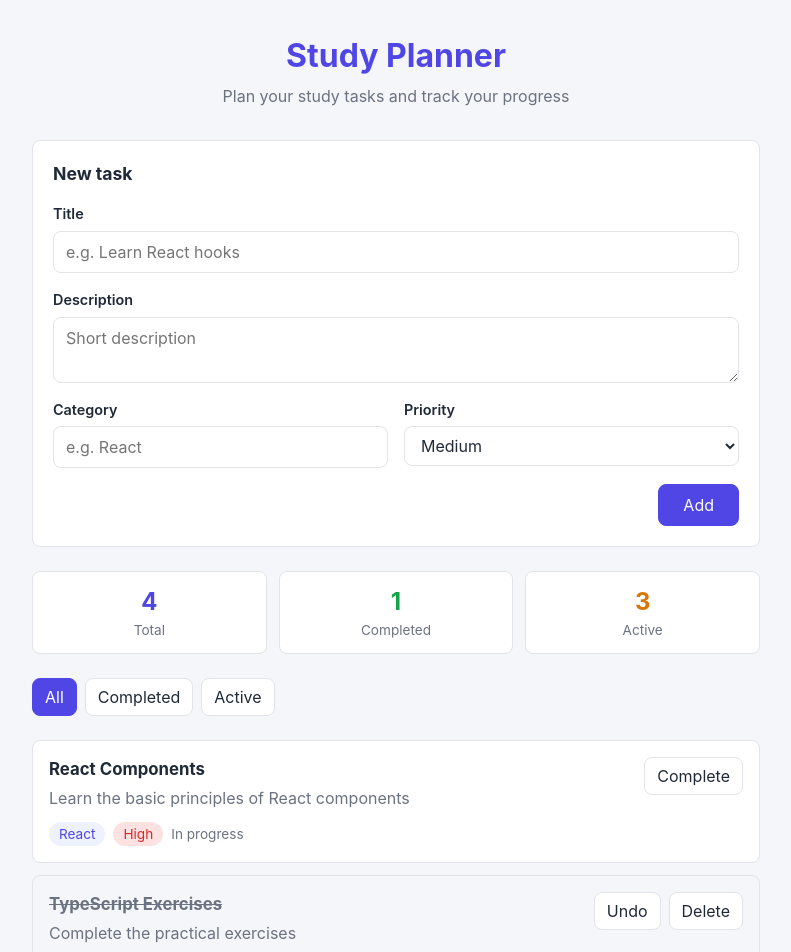
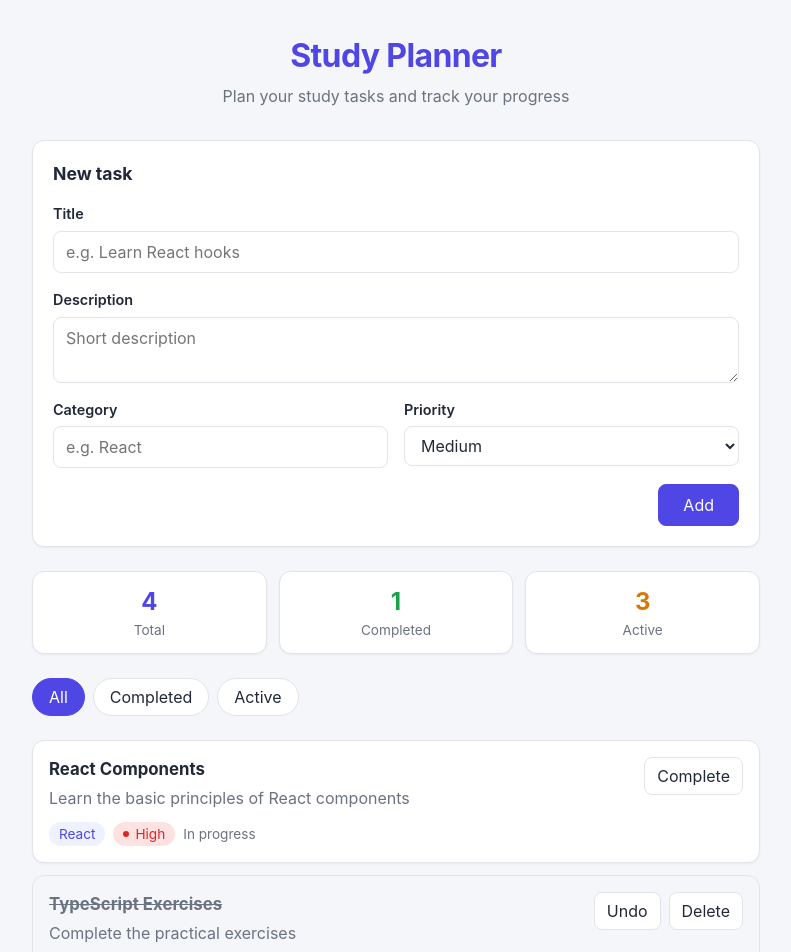
Before and after one commit to oldiix/study-planner, a React (Vite) app: page / in a window 1280 px wide. Shown: the top 952 px of the page, without its empty margins (244-1035 px from the left). Built offline with nearby package versions, Linux system fonts and the light colour scheme.

Commit message:
style(lab-08): polish layout and task styles

```diff
--- a/src/components/Header.scss
+++ b/src/components/Header.scss
@@ -5,6 +5,8 @@
 
   &__title {
     margin: 0;
+    font-size: 2rem;
+    letter-spacing: -0.02em;
     color: $color-primary;
   }
 
--- a/src/components/TaskFilters.scss
+++ b/src/components/TaskFilters.scss
@@ -8,6 +8,8 @@
 
   &__button {
     @include button;
+    padding: 6px 16px;
+    border-radius: 999px;
 
     &--active,
     &--active:hover {
--- a/src/components/TaskForm.scss
+++ b/src/components/TaskForm.scss
@@ -2,13 +2,11 @@
 @use '../styles/mixins' as *;
 
 .task-form {
+  @include card;
   display: flex;
   flex-direction: column;
   gap: 16px;
   padding: 20px;
-  border: 1px solid $color-border;
-  border-radius: $radius;
-  background-color: $color-surface;
 
   &__heading {
     margin: 0;
@@ -19,10 +17,6 @@
     display: grid;
     grid-template-columns: 1fr 1fr;
     gap: 16px;
-
-    @media (max-width: 560px) {
-      grid-template-columns: 1fr;
-    }
   }
 
   &__field {
@@ -42,6 +36,8 @@
     border-radius: $radius;
     color: $color-text;
     background-color: $color-surface;
+    transition: border-color $transition,
+    box-shadow $transition;
 
     &:focus {
       outline: none;
@@ -80,4 +76,14 @@
       background-color: $color-primary-dark;
     }
   }
+
+  @media (max-width: 560px) {
+    &__row {
+      grid-template-columns: 1fr;
+    }
+
+    &__submit {
+      align-self: stretch;
+    }
+  }
 }
--- a/src/components/TaskItem.scss
+++ b/src/components/TaskItem.scss
@@ -2,18 +2,23 @@
 @use '../styles/mixins' as *;
 
 .task-item {
+  @include card;
   display: flex;
   align-items: flex-start;
   justify-content: space-between;
   gap: 16px;
   padding: 16px;
-  border: 1px solid $color-border;
-  border-radius: $radius;
-  background-color: $color-surface;
+  transition: box-shadow $transition,
+  background-color $transition;
+
+  &:hover {
+    box-shadow: $shadow-hover;
+  }
 
   &__title {
     margin: 0;
     font-size: 1.05rem;
+    transition: color $transition;
   }
 
   &__description {
@@ -41,7 +46,18 @@
   }
 
   &__priority {
+    display: inline-flex;
+    align-items: center;
+    gap: 6px;
     text-transform: capitalize;
+
+    &::before {
+      content: '';
+      width: 6px;
+      height: 6px;
+      border-radius: 50%;
+      background-color: currentColor;
+    }
 
     &--low {
       color: $color-success;
@@ -81,6 +97,7 @@
 
   &--completed {
     background-color: $color-bg;
+    box-shadow: none;
   }
 
   &--completed &__title {
--- a/src/components/TaskList.scss
+++ b/src/components/TaskList.scss
@@ -13,7 +13,7 @@
     gap: 4px;
     padding: 32px 16px;
     border: 1px dashed $color-border;
-    border-radius: $radius;
+    border-radius: $radius-lg;
     text-align: center;
   }
 
--- a/src/components/TaskStats.scss
+++ b/src/components/TaskStats.scss
@@ -1,4 +1,5 @@
 @use '../styles/variables' as *;
+@use '../styles/mixins' as *;
 
 .task-stats {
   display: grid;
@@ -6,13 +7,11 @@
   gap: 12px;
 
   &__item {
+    @include card;
     display: flex;
     flex-direction: column;
     align-items: center;
     padding: 12px;
-    border: 1px solid $color-border;
-    border-radius: $radius;
-    background-color: $color-surface;
 
     &--completed .task-stats__value {
       color: $color-success;
--- a/src/styles/_mixins.scss
+++ b/src/styles/_mixins.scss
@@ -1,4 +1,11 @@
 @use 'variables' as *;
+
+@mixin card {
+  border: 1px solid $color-border;
+  border-radius: $radius-lg;
+  background-color: $color-surface;
+  box-shadow: $shadow;
+}
 
 @mixin button {
   padding: 6px 12px;
@@ -7,8 +14,9 @@
   color: $color-text;
   background-color: $color-surface;
   cursor: pointer;
-  transition: color 0.15s,
-  border-color 0.15s;
+  transition: color $transition,
+  border-color $transition,
+  background-color $transition;
 
   &:hover {
     border-color: $color-primary;
--- a/src/styles/_variables.scss
+++ b/src/styles/_variables.scss
@@ -1,4 +1,5 @@
 $color-primary: #4f46e5;
+$color-primary-dark: #4338ca;
 $color-primary-light: #eef2ff;
 $color-bg: #f5f6fa;
 $color-surface: #ffffff;
@@ -6,12 +7,16 @@ $color-border: #e2e4ea;
 $color-text: #1f2937;
 $color-text-muted: #6b7280;
 $color-success: #16a34a;
-$color-danger: #dc2626;
+$color-success-light: #dcfce7;
 $color-warning: #d97706;
 $color-warning-light: #fef3c7;
-$color-success-light: #dcfce7;
+$color-danger: #dc2626;
 $color-danger-light: #fee2e2;
-$color-primary-dark: #4338ca;
 
 $radius: 8px;
+$radius-lg: 12px;
+$shadow: 0 1px 2px rgba(17, 24, 39, 0.05);
+$shadow-hover: 0 4px 12px rgba(17, 24, 39, 0.08);
+$transition: 0.15s ease;
+
 $font-family: -apple-system, BlinkMacSystemFont, 'SF Pro Text', 'Inter Variable', 'Segoe UI', Roboto, sans-serif;
```
